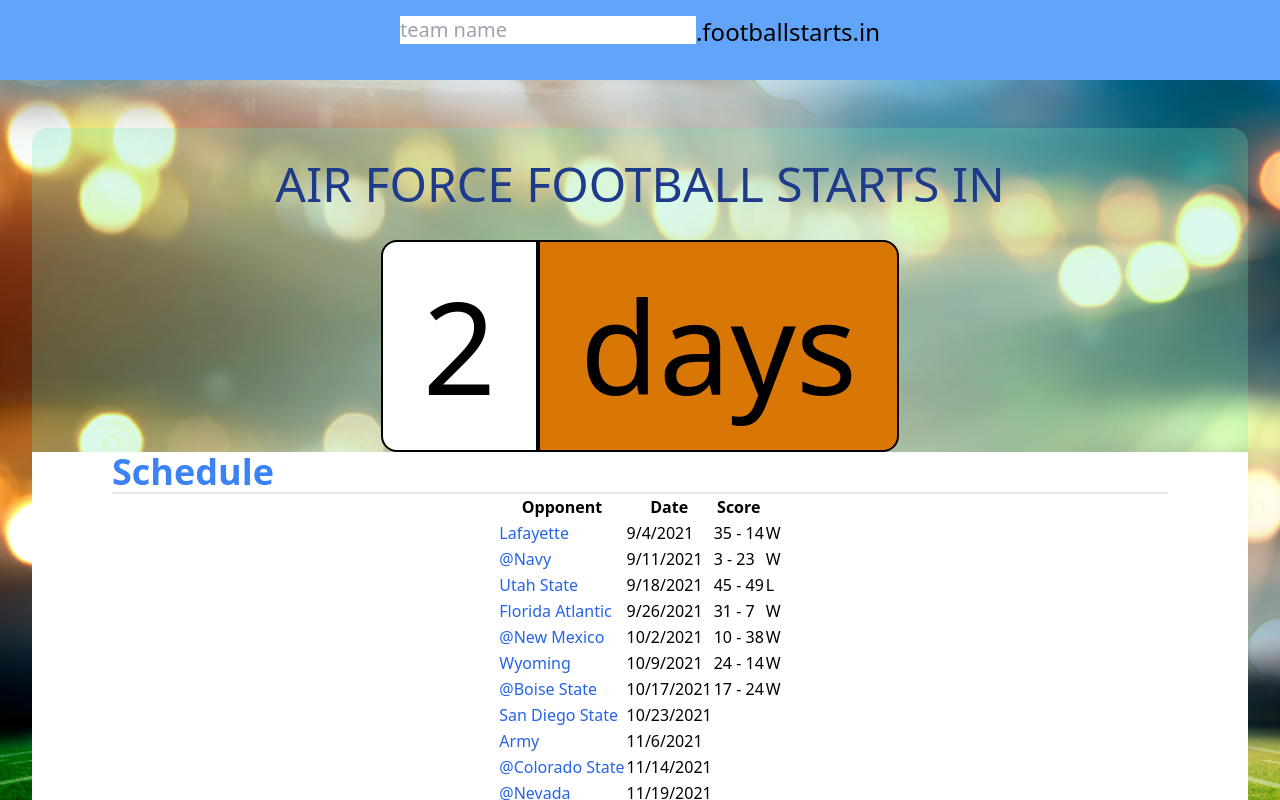
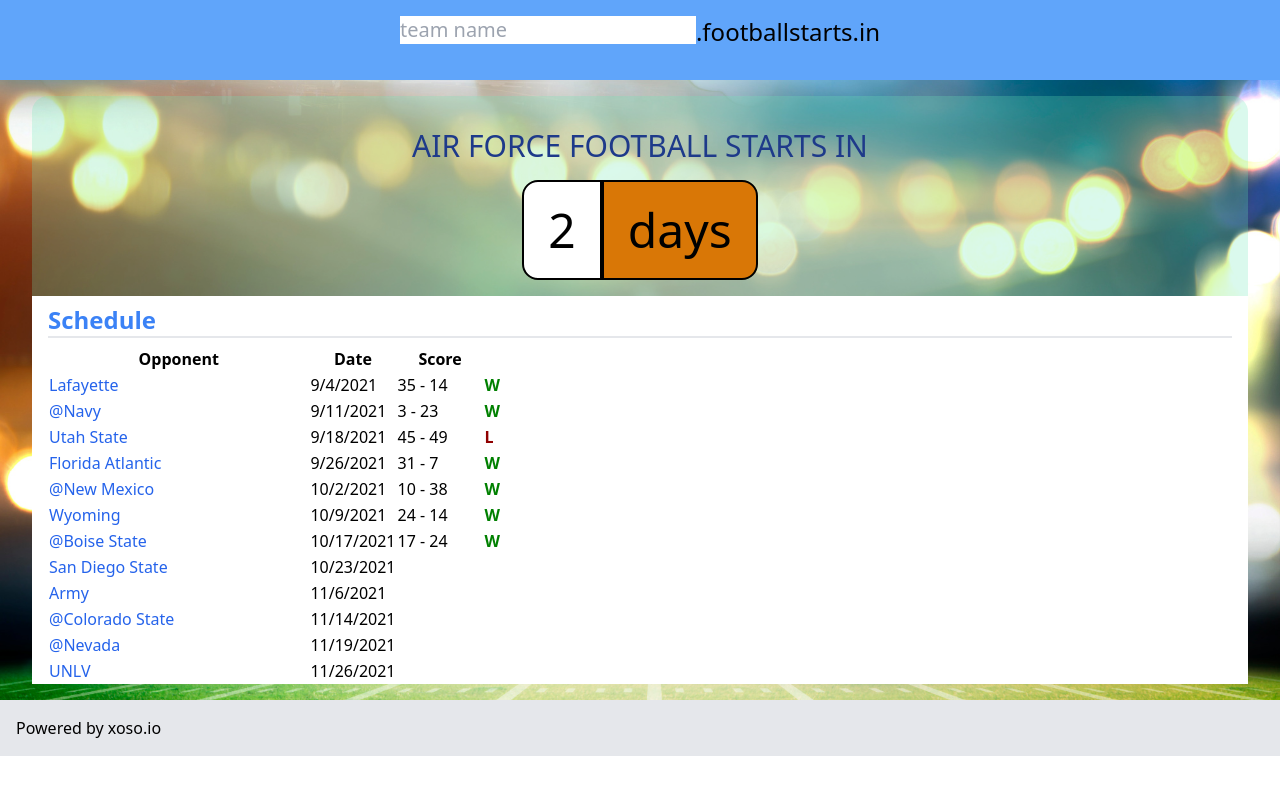
Before and after one commit to andrunix/footballstarts.in.next, a Next.js app: page /teams/air-force in a window 1280 px wide. Shown: the top 800 px of the page. Built offline with nearby package versions, Linux system fonts and the light colour scheme.

Commit message:
Making layout prettier.

```diff
--- a/components/countdown.js
+++ b/components/countdown.js
@@ -1,12 +1,12 @@
 export default function Countdown({team, days}) {
   return (
-    <div className="text-black text-center px-8 bg-opacity-25 bg-green-300 rounded-t-2xl">
-        <div className="uppercase text-blue-900 text-center text-bold text-5xl p-8">
-          {team ? team : 'College'} football starts in
-        </div>
-      <div className="flex text-9xl justify-center items-center" >
-          <div className="bg-white border-2 border-black rounded-l-2xl p-10" id="days">{days}</div>
-            <div className="bg-yellow-600 border-2 border-black rounded-r-2xl p-10">days</div>
+    <div className="text-black text-center p-4 bg-opacity-25 bg-green-300 rounded-t-2xl">
+      <div className="uppercase text-blue-900 text-center text-bold text-3xl p-4">
+        {team ? team : 'College'} football starts in
+      </div>
+      <div className="flex text-5xl justify-center">
+          <div className="bg-white border-2 border-black rounded-l-2xl p-6">{days}</div>
+          <div className="bg-yellow-600 border-2 border-black rounded-r-2xl p-6">days</div>
       </div>
     </div>
   )
--- a/components/layout.js
+++ b/components/layout.js
@@ -4,24 +4,26 @@
 
 export default function Layout ({children}) {
   return (
-    <div className="bg-hero-pattern w-full h-full bg-no-repeat bg-cover">
+    <>
       <Head>
         <meta name="viewport" content="width=device-width, initial-scale=1.0" />
         <title>football starts in...</title>
         <meta name="description" content="I want to know when the next college football game is." />
         <link rel="icon" href="/favicon.ico" />
       </Head>
-
+      <div className="bg-hero-pattern w-full h-full bg-no-repeat bg-cover">
         <Navbar/>
 
-      <div className="px-8 py-12">
+        <div className="px-8 py-4">
           {children}
         </div>
-      <footer className="bg-gray-200 p-10">
+
+        <footer className="bg-gray-200 p-4">
           <a href="https://xoso.io" target="_blank" rel="noopener noreferrer">
             Powered by xoso.io
           </a>
         </footer>
       </div>
+    </>
   )
 };
--- a/components/schedule.js
+++ b/components/schedule.js
@@ -6,25 +6,23 @@
 }
 
 export default function Schedule(props) {
-
   return (
     <>
-    <div className="bg-white px-20">
-      <h2 className="text-4xl font-bold border-b-2 text-blue-500">Schedule</h2>
+    <div className="bg-white px-4 py-2">
+      <h2 className="text-2xl font-bold border-b-2 text-blue-500">Schedule</h2>
     </div>
-    <div className="bg-white flex justify-center">
 
-      <table className="">
+    <div className="bg-white px-4">
+      <table className="table-fixed">
         <thead>
           <tr>
-            <th>Opponent</th>
-            <th>Date</th>
-            <th>Score</th>
-            <th>&nbsp;</th>
+            <th className="w-1/2">Opponent</th>
+            <th className="w-1/6">Date</th>
+            <th className="w-1/6">Score</th>
+            <th className="w-1/6">&nbsp;</th>
           </tr>
         </thead>
         <tbody>
-
           {props.schedule.map((game) => (
             <tr key={game.id}>
               <td>
--- a/styles/globals.css
+++ b/styles/globals.css
@@ -34,14 +34,14 @@
   }
 
 
-  .w {
+  .W {
     font-weight: bold;
     color: #008000;
   }
 
-  .l {
+  .L {
     font-weight: bold;
-    color: #800000;
+    color: #900000;
   }
 }
 
```
Lines whose indentation alone changed are shown as unchanged.
